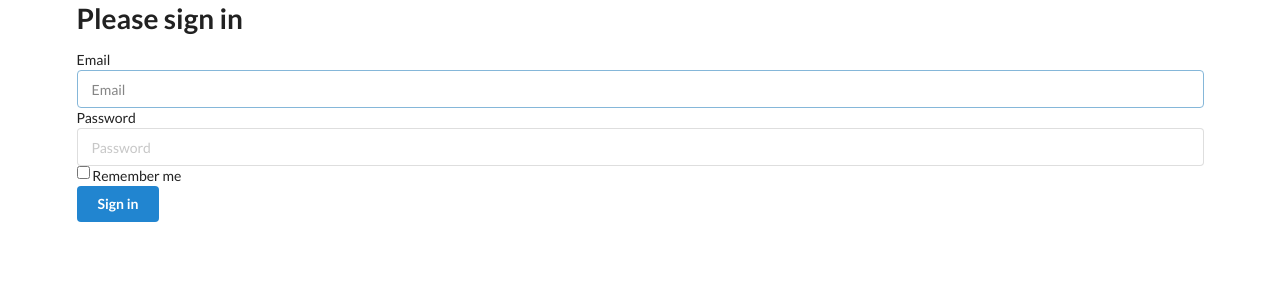
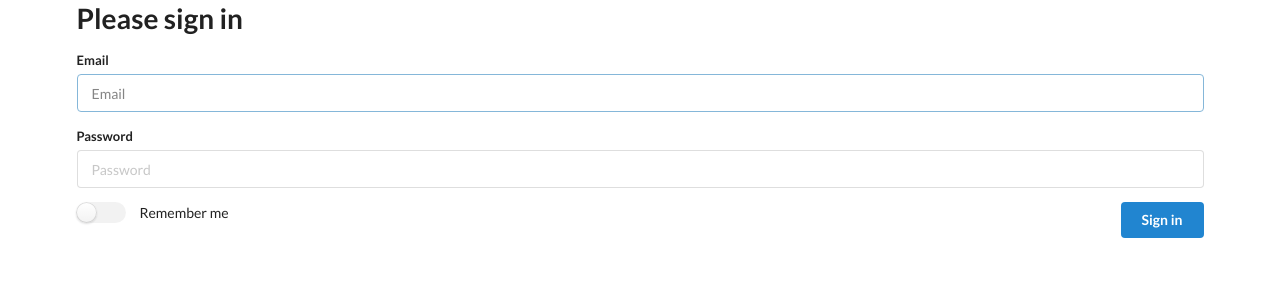
Before and after one commit to luispabon/readability-rss-proxy, a Symfony app: template templates/security/login.html.twig in a window 1280 px wide. Shown: the top 300 px of the page. Run offline with Twig, Linux system fonts and the light colour scheme; the template is opened without the code that fills it, so the values that code supplies are empty; some libraries are stand-ins or nearby versions.

Commit message:
Tweak login form

```diff
--- a/templates/security/login.html.twig
+++ b/templates/security/login.html.twig
@@ -1,39 +1,53 @@
 {% extends 'base.html.twig' %}
 
-{% block title %}Log in!{% endblock %}
+{% block title %} - log in{% endblock %}
 
 {% block body %}
-    <form method="post" class="ui form">
+    <form method="post" class="ui form{% if error %} error{% endif %}{% if app.user %} warning{% endif %}">
+        <h1>Please sign in</h1>
         {% if error %}
-            <div class="alert alert-danger">{{ error.messageKey|trans(error.messageData, 'security') }}</div>
+            <div class="ui error message">
+                <div class="header">Nope</div>
+                <p>{{ error.messageKey|trans(error.messageData, 'security') }}</p>
+            </div>
         {% endif %}
 
         {% if app.user %}
-            <div class="mb-3">
-                You are logged in as {{ app.user.username }}, <a href="{{ path('app_logout') }}">Logout</a>
+            <div class="ui warning message">
+                <div class="header">Already logged in!</div>
+                <ul class="list">
+                    <li> You are logged in as {{ app.user.username }}, <a href="{{ path('app_logout') }}">Logout</a>.
+                    </li>
+                </ul>
             </div>
         {% endif %}
+        <div class="field">
+            <label for="inputEmail">Email</label>
+            <input type="email" value="{{ last_username }}" name="email" id="inputEmail" placeholder="Email" required
+                   autofocus>
+        </div>
 
-        <h1 class="h3 mb-3 font-weight-normal">Please sign in</h1>
-        <label for="inputEmail" class="sr-only">Email</label>
-        <input type="email" value="{{ last_username }}" name="email" id="inputEmail" class="form-control"
-               placeholder="Email" required autofocus>
-        <label for="inputPassword" class="sr-only">Password</label>
-        <input type="password" name="password" id="inputPassword" class="form-control" placeholder="Password" required>
+        <div class="field">
+            <label for="inputPassword">Password</label>
+            <input type="password" name="password" id="inputPassword" placeholder="Password" required>
+        </div>
+        <input type="hidden" name="_csrf_token" value="{{ csrf_token('authenticate') }}">
 
-        <input type="hidden" name="_csrf_token"
-               value="{{ csrf_token('authenticate') }}"
-        >
+        <div class="two fields">
+            <div class="field">
+                <div class="ui toggle checkbox">
+                    <input type="checkbox" name="_remember_me">
+                    <label for="_remember_me"> Remember me </label>
+                </div>
+            </div>
 
-        <div class="checkbox mb-3">
-            <label>
-                <input type="checkbox" name="_remember_me"> Remember me
-            </label>
+            <div class="field">
+                <button class="ui primary button right floated" type="submit">
+                    Sign in
+                </button>
+            </div>
         </div>
 
 
-        <button class="ui primary button" type="submit">
-            Sign in
-        </button>
     </form>
 {% endblock %}
```
